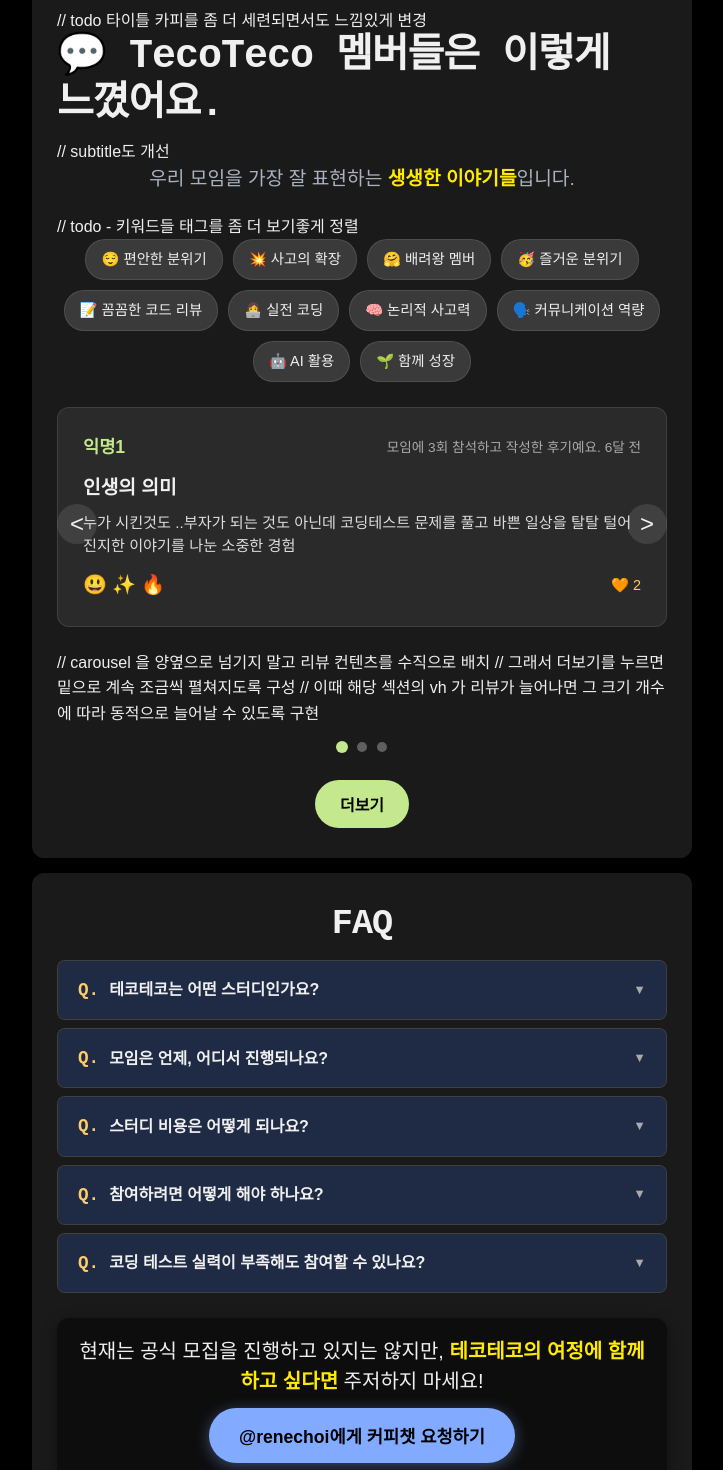
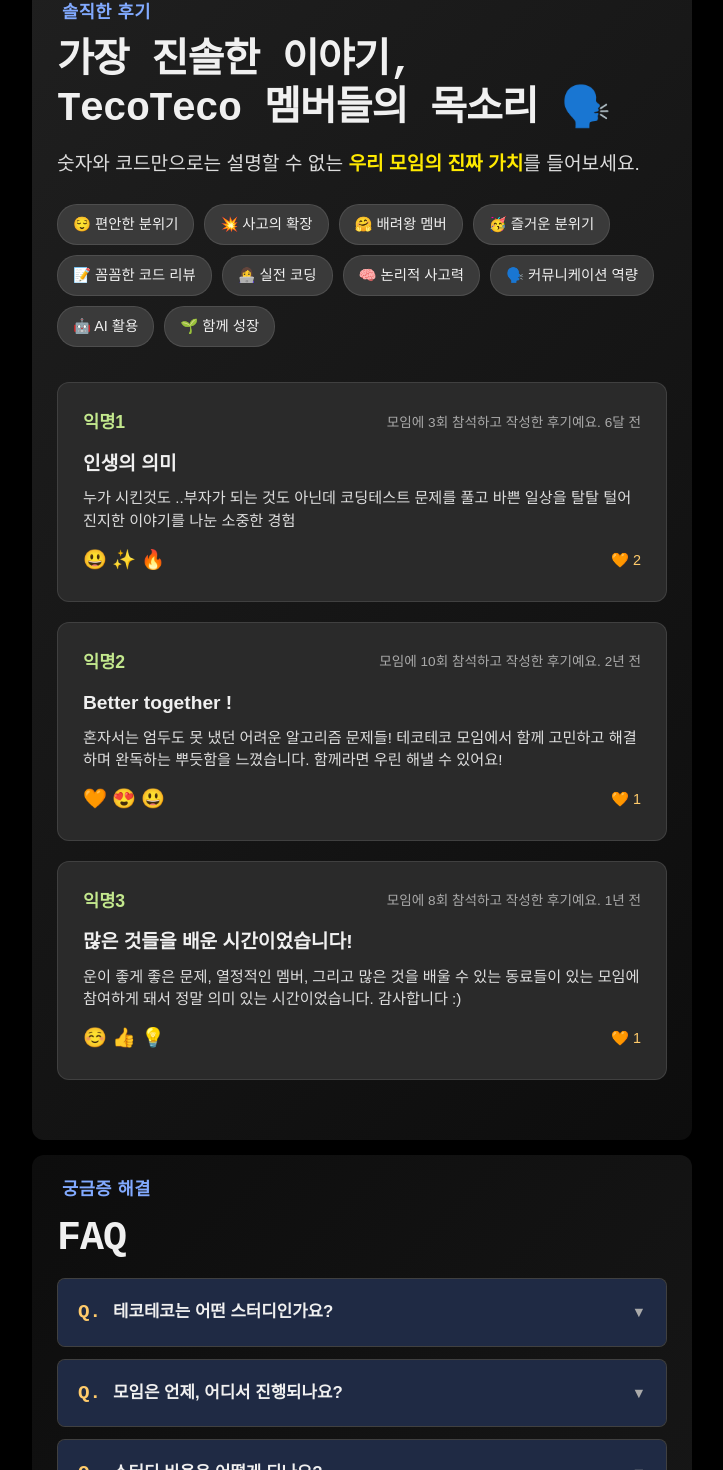
Before and after one commit to AsyncSite/web, a React (Create React App) app: page /web/tecoteco in a window 1280 px wide. Shown: the part 6385-7855 px from the top of the page, without its empty margins (278-1001 px from the left). Built offline with nearby package versions, Linux system fonts and the light colour scheme; a web font is replaced by a local one.

Commit message:
feat: review

```diff
--- a/src/pages/TecoTecoPage/sections/FaqJoinSection.css
+++ b/src/pages/TecoTecoPage/sections/FaqJoinSection.css
@@ -1,14 +1,49 @@
 /* src/pages/TecoTecoPage/sections/FaqJoinSection.css */
 
+.tecoteco-faq-join-section {
+    position: relative;
+    padding: 50px 30px 40px; /* 섹션 상단 여백 및 하단 여백 조정 */
+    margin-bottom: 25px; /* 다음 섹션과의 간격 */
+    background: linear-gradient(135deg, #0d0d0d, #1a1a1a); /* 배경 그라데이션 */
+    border-radius: 12px;
+    box-shadow: 0 8px 25px rgba(0, 0, 0, 0.5); /* 그림자 강화 */
+    text-align: left; /* 텍스트 왼쪽 정렬 */
+    min-height: auto; /* 내용에 따라 높이 자동 조절 */
+}
+
+.section-tag-header {
+    position: absolute;
+    top: 20px;
+    left: 30px;
+    font-size: 1.1rem;
+    font-weight: 600;
+    color: var(--color-secondary);
+    letter-spacing: 0.5px;
+    text-transform: uppercase;
+}
+
 .tecoteco-faq-join-section .section-title {
-    font-size: 2.2rem;
+    color: var(--color-text-primary);
+    font-size: 2.5rem; /* 기존 유지 */
+    margin-top: 30px; /* 태그 헤더 아래 여백 */
+    margin-bottom: 15px; /* 서브타이틀과의 여백 */
+    text-align: left; /* 왼쪽 정렬 */
+    display: block;
+}
+
+.tecoteco-faq-join-section .section-subtitle {
+    margin-bottom: 30px; /* FAQ 아이템 목록과의 간격 */
+    text-align: left; /* 왼쪽 정렬 */
+    color: var(--color-text-secondary);
+    font-size: 1.2rem;
+    line-height: 1.6;
 }
 
 .tecoteco-faq-items {
     margin-top: 15px;
     display: flex;
     flex-direction: column;
-    gap: 8px;
+    gap: 12px; /* FAQ 아이템 간 간격 */
 }
 
 .tecoteco-faq-item {
@@ -20,18 +55,18 @@
 }
 
 .tecoteco-faq-item.open {
-    border-color: #C3E88D;
+    border-color: var(--color-primary); /* 활성화 시 포인트 색상 */
     box-shadow: 0 0 15px rgba(195, 232, 141, 0.3);
 }
 
 .tecoteco-faq-question {
     display: flex;
     align-items: center;
-    padding: 15px 20px;
+    padding: 18px 20px; /* 패딩 조정 */
     background-color: #1f2a44;
     cursor: pointer;
     font-weight: 600;
-    color: #f0f0f0;
+    color: var(--color-text-primary);
     transition: background-color 0.2s ease;
 }
 
@@ -40,20 +75,20 @@
 }
 
 .tecoteco-faq-icon {
-    font-size: 1.1rem;
-    color: #ffcb6b;
-    margin-right: 10px;
+    font-size: 1.2rem; /* 아이콘 크기 조정 */
+    color: #ffcb6b; /* 주황-노랑 계열 */
+    margin-right: 12px; /* 마진 조정 */
     font-family: 'Source Code Pro', monospace;
 }
 
 .tecoteco-faq-question-text {
     flex-grow: 1;
-    font-size: 1rem;
+    font-size: 1.05rem; /* 폰트 크기 조정 */
 }
 
 .tecoteco-faq-toggle-icon {
-    font-size: 0.8rem;
-    color: #aaa;
+    font-size: 0.9rem; /* 아이콘 크기 조정 */
+    color: var(--color-text-muted);
     margin-left: 15px;
     transition: transform 0.2s ease;
 }
@@ -63,9 +98,9 @@
 }
 
 .tecoteco-faq-answer {
-    padding: 15px 20px 15px 45px;
+    padding: 15px 20px 15px 50px; /* 아이콘 패딩 고려 조정 */
     background-color: #2a2a2a;
-    color: #ddd;
+    color: var(--color-text-secondary);
     font-size: 0.95rem;
     line-height: 1.6;
     animation: fadeIn 0.3s ease-out;
@@ -83,63 +118,152 @@
     to { opacity: 1; transform: translateY(0); }
 }
 
+/* Join CTA Block 개선 */
 .join-cta-block {
     text-align: center;
-    margin-top: 25px;
-    padding: 18px;
-    background-color: #0d0d0d;
+    margin-top: 50px; /* FAQ 목록과의 간격 증가 */
+    padding: 30px; /* 패딩 증가 */
+    background: rgba(130, 170, 255, 0.1); /* 파란색 계열의 옅은 배경 */
+    border: 1px solid rgba(130, 170, 255, 0.3); /* 파란색 계열 테두리 */
     border-radius: 12px;
     box-shadow: 0 4px 15px rgba(0, 0, 0, 0.4);
+    display: flex; /* 내부 요소 정렬을 위해 flex 사용 */
+    flex-direction: column;
+    align-items: center;
+}
+
+.join-cta-title {
+    font-size: 1.8rem; /* 제목 크기 */
+    color: var(--color-secondary); /* 파란색 계열 */
+    margin-bottom: 15px;
+    font-weight: 700;
 }
 
 .join-cta-block .join-description {
-    font-size: 1.25rem;
-    margin-bottom: 12px;
-    line-height: 1.5;
+    font-size: 1.15rem; /* 설명 텍스트 크기 */
+    margin-bottom: 25px; /* 버튼과의 간격 */
+    line-height: 1.6;
+    color: var(--color-text-primary); /* 밝은 텍스트 색상 */
+}
+
+.join-cta-block .highlight {
+    color: var(--color-accent); /* 노란색 강조 */
 }
 
 .join-cta-block .join-contact-button {
-    background-color: #82AAFF;
+    background-color: var(--color-primary); /* 녹색 계열 버튼 */
     color: #000;
     border: none;
     border-radius: 50px;
-    padding: 15px 30px;
-    font-size: 1.1rem;
+    padding: 16px 35px; /* 패딩 증가 */
+    font-size: 1.2rem; /* 폰트 크기 증가 */
     font-weight: 700;
     cursor: pointer;
-    transition: background-color 0.3s ease, transform 0.3s ease, box-shadow 0.3s ease;
-    box-shadow: 0 3px 15px rgba(130, 170, 255, 0.4);
+    transition: all 0.3s ease;
+    box-shadow: 0 5px 20px rgba(195, 232, 141, 0.4); /* 녹색 계열 그림자 */
+    display: flex; /* 아이콘과 텍스트 중앙 정렬 */
+    align-items: center;
+    gap: 8px; /* 아이콘과 텍스트 사이 간격 */
 }
 
 .join-cta-block .join-contact-button:hover {
-    background-color: #6a95e7;
-    transform: translateY(-3px) scale(1.01);
-    box-shadow: 0 5px 20px rgba(130, 170, 255, 0.6);
+    background-color: #b5d97f; /* 호버 시 연한 녹색 */
+    transform: translateY(-5px) scale(1.02);
+    box-shadow: 0 8px 25px rgba(195, 232, 141, 0.6);
 }
 
 /* 반응형 디자인 */
 @media (max-width: 768px) {
+    .tecoteco-faq-join-section {
+        padding: 40px 20px 30px;
+    }
+    .section-tag-header {
+        top: 15px;
+        left: 20px;
+        font-size: 1rem;
+    }
     .tecoteco-faq-join-section .section-title {
-        font-size: 1.6rem;
+        font-size: 2.2rem;
+        margin-top: 25px;
+        margin-bottom: 12px;
+    }
+    .tecoteco-faq-join-section .section-subtitle {
+        font-size: 1rem;
+        margin-bottom: 20px;
+    }
+    .tecoteco-faq-question {
+        padding: 15px 18px;
     }
     .tecoteco-faq-question-text {
         font-size: 0.95rem;
+    }
+    .tecoteco-faq-icon {
+        font-size: 1.1rem;
+        margin-right: 10px;
+    }
+    .tecoteco-faq-answer {
+        padding: 12px 18px 12px 45px;
+        font-size: 0.9rem;
+    }
+    .join-cta-block {
+        margin-top: 40px;
+        padding: 25px;
+    }
+    .join-cta-title {
+        font-size: 1.5rem;
+    }
+    .join-cta-block .join-description {
+        font-size: 1rem;
+        margin-bottom: 20px;
+    }
+    .join-cta-block .join-contact-button {
+        padding: 14px 30px;
+        font-size: 1.1rem;
+    }
+}
+
+@media (max-width: 480px) {
+    .tecoteco-faq-join-section {
+        padding: 30px 15px 25px;
+    }
+    .section-tag-header {
+        top: 10px;
+        left: 15px;
+        font-size: 0.9rem;
+    }
+    .tecoteco-faq-join-section .section-title {
+        font-size: 1.8rem;
+        margin-top: 20px;
+        margin-bottom: 10px;
+    }
+    .tecoteco-faq-join-section .section-subtitle {
+        font-size: 0.9rem;
+        margin-bottom: 15px;
+    }
+    .tecoteco-faq-question {
+        padding: 12px 15px;
+    }
+    .tecoteco-faq-question-text {
+        font-size: 0.9rem;
     }
     .tecoteco-faq-icon {
         font-size: 1rem;
         margin-right: 8px;
     }
     .tecoteco-faq-answer {
-        padding: 12px 15px 12px 38px;
-        font-size: 0.9rem;
+        padding: 10px 15px 10px 40px;
+        font-size: 0.85rem;
     }
     .join-cta-block {
-        padding: 15px;
-        margin-top: 20px;
+        margin-top: 30px;
+        padding: 20px;
+    }
+    .join-cta-title {
+        font-size: 1.3rem;
     }
     .join-cta-block .join-description {
-        font-size: 1.1rem;
-        margin-bottom: 12px;
+        font-size: 0.9rem;
+        margin-bottom: 15px;
     }
     .join-cta-block .join-contact-button {
         padding: 12px 25px;
--- a/src/pages/TecoTecoPage/sections/FaqJoinSection.tsx
+++ b/src/pages/TecoTecoPage/sections/FaqJoinSection.tsx
@@ -1,7 +1,7 @@
 // src/pages/TecoTecoPage/sections/FaqJoinSection.tsx
 import React, { useState } from 'react';
-import { tecotecoFaqs } from '../utils/constants';
-import './FaqJoinSection.css';
+import { tecotecoFaqs } from '../utils/constants'; //
+import './FaqJoinSection.css'; //
 
 export const FaqJoinSection: React.FC = () => {
     const [openFaqId, setOpenFaqId] = useState<number | null>(null);
@@ -12,7 +12,11 @@ export const FaqJoinSection: React.FC = () => {
 
     return (
         <section className="tecoteco-faq-join-section">
-            <h2 className="section-title">FAQ </h2>
+            <div className="section-tag-header">궁금증 해결</div>
+            <h2 className="section-title">
+                FAQ
+            </h2>
+
 
             <div className="tecoteco-faq-items">
                 {tecotecoFaqs.map(faq => (
@@ -41,12 +45,13 @@ export const FaqJoinSection: React.FC = () => {
                     </div>
                 ))}
             </div>
+
             <div className="join-cta-block">
+                <h3 className="join-cta-title">TecoTeco, 당신의 합류를 기다려요!</h3>
                 <p className="join-description">
-                    현재는 공식 모집을 진행하고 있지는 않지만, <span className="highlight">테코테코의 여정에 함께하고 싶다면</span> 주저하지 마세요!
                 </p>
-                <button className="join-contact-button" onClick={() => alert('renechoi에게 커피챗 요청!')}>
-                    @renechoi에게 커피챗 요청하기
+                <button className="join-contact-button" onClick={() => alert('@renechoi에게 커피챗 요청!')}>
+                    @renechoi에게 커피챗 요청하기 ☕
                 </button>
             </div>
         </section>
--- a/src/pages/TecoTecoPage/sections/ReviewsSection.css
+++ b/src/pages/TecoTecoPage/sections/ReviewsSection.css
@@ -2,15 +2,50 @@
 
 .tecoteco-reviews-section {
     position: relative;
-    padding-bottom: 40px;
+    padding: 50px 30px 40px; /* 섹션 상단 여백 및 하단 여백 조정 */
+    margin-bottom: 25px; /* 다음 섹션과의 간격 */
+    background: linear-gradient(135deg, #1f1f1f, #0d0d0d); /* 배경 그라데이션 */
+    border-radius: 12px;
+    box-shadow: 0 8px 25px rgba(0, 0, 0, 0.5); /* 그림자 강화 */
+    text-align: left; /* 텍스트 왼쪽 정렬 */
+    min-height: auto; /* 내용에 따라 높이 자동 조절 */
+}
+
+.section-tag-header {
+    position: absolute;
+    top: 20px;
+    left: 30px;
+    font-size: 1.1rem;
+    font-weight: 600;
+    color: var(--color-secondary);
+    letter-spacing: 0.5px;
+    text-transform: uppercase;
+}
+
+.tecoteco-reviews-section .section-title {
+    color: var(--color-text-primary);
+    font-size: 2.5rem; /* 기존 유지 */
+    margin-top: 30px; /* 태그 헤더 아래 여백 */
+    margin-bottom: 15px; /* 서브타이틀과의 여백 */
+    text-align: left; /* 왼쪽 정렬 */
+    display: block;
+}
+
+.tecoteco-reviews-section .section-subtitle {
+    margin-bottom: 25px; /* 키워드 리스트와의 여백 */
+    text-align: left; /* 왼쪽 정렬 */
+    color: var(--color-text-secondary);
+    font-size: 1.2rem;
+    line-height: 1.6;
 }
 
 .tecoteco-keywords-list {
     display: flex;
     flex-wrap: wrap;
-    justify-content: center;
+    justify-content: flex-start; /* 왼쪽 정렬 */
     gap: 10px;
-    margin-bottom: 25px;
+    margin-bottom: 35px; /* 리뷰 그리드와의 간격 */
+    padding-left: 0; /* 필요시 조정 */
 }
 
 .tecoteco-keyword-tag {
@@ -21,34 +56,21 @@
     font-size: 0.9rem;
     font-weight: 500;
     border: 1px solid rgba(255, 255, 255, 0.1);
-    transition: background-color 0.2s ease;
+    transition: background-color 0.2s ease, transform 0.2s ease, border-color 0.2s ease;
 }
 
 .tecoteco-keyword-tag:hover {
     background-color: #4a4a4a;
+    transform: translateY(-3px);
+    border-color: var(--color-primary); /* 호버 시 포인트 색상 */
 }
 
-.tecoteco-carousel-container {
-    position: relative;
-    display: flex;
-    align-items: center;
-    justify-content: center;
-    width: 100%;
-    margin-bottom: 8px;
-}
-
-.tecoteco-reviews-carousel-wrapper {
-    overflow: hidden;
-    width: 100%;
-    margin: 0 auto;
-    position: relative;
-}
-
-.tecoteco-reviews-list {
-    display: flex;
-    transition: transform 0.5s ease-in-out;
-    width: calc(100% * var(--total-reviews, 1)); /* JS에서 --total-reviews 변수 설정 필요 */
-    padding-bottom: 15px;
+.tecoteco-reviews-grid { /* 캐러셀 대신 사용할 그리드 컨테이너 */
+    display: grid;
+    grid-template-columns: repeat(auto-fit, minmax(300px, 1fr)); /* 반응형 그리드 */
+    gap: 20px; /* 리뷰 카드 간 간격 */
+    margin-bottom: 30px; /* '더보기' 버튼과의 간격 */
+    transition: grid-template-rows 0.5s ease-out; /* 그리드 높이 변화 애니메이션 */
 }
 
 .tecoteco-review-card {
@@ -56,21 +78,17 @@
     border: 1px solid rgba(255, 255, 255, 0.1);
     border-radius: 12px;
     padding: 25px;
-    flex-shrink: 0;
-    width: 100%;
     display: flex;
     flex-direction: column;
-    transition: transform 0.2s ease, box-shadow 0.2s ease;
+    transition: transform 0.2s ease, box-shadow 0.2s ease, background-color 0.2s ease;
     box-sizing: border-box;
-}
-
-.tecoteco-reviews-list .tecoteco-review-card:not(:last-child) {
-    margin-right: 20px;
+    height: 100%; /* 그리드 아이템 높이 균등하게 */
 }
 
 .tecoteco-review-card:hover {
     transform: translateY(-5px);
-    box-shadow: 0 5px 20px rgba(0, 0, 0, 0.4);
+    box-shadow: 0 8px 25px rgba(0, 0, 0, 0.4);
+    background-color: #2e2e2e;
 }
 
 .tecoteco-review-header {
@@ -82,27 +100,27 @@
 
 .tecoteco-reviewer-name {
     font-weight: 600;
-    color: #C3E88D;
+    color: var(--color-primary); /* 포인트 색상 사용 */
     font-size: 1.1rem;
 }
 
 .tecoteco-review-meta {
     font-size: 0.85rem;
-    color: #aaa;
+    color: var(--color-text-muted);
 }
 
 .tecoteco-review-title {
     font-size: 1.2rem;
     font-weight: 600;
-    color: #f0f0f0;
+    color: var(--color-text-primary);
     margin-bottom: 8px;
 }
 
 .tecoteco-review-content {
     font-size: 0.95rem;
-    color: #ddd;
+    color: var(--color-text-secondary);
     line-height: 1.5;
-    flex-grow: 1;
+    flex-grow: 1; /* 내용이 길어져도 카드 하단 정렬 유지 */
     margin-bottom: 12px;
 }
 
@@ -110,7 +128,7 @@
     display: flex;
     justify-content: space-between;
     align-items: center;
-    margin-top: auto;
+    margin-top: auto; /* 푸터가 항상 카드 하단에 위치하도록 */
 }
 
 .tecoteco-review-emojis span {
@@ -120,71 +138,17 @@
 
 .tecoteco-review-likes {
     font-size: 0.9rem;
-    color: #ffcb6b;
+    color: #ffcb6b; /* 주황-노랑 계열 */
     font-weight: 500;
-}
-
-.carousel-nav-button {
-    background-color: rgba(255, 255, 255, 0.1);
-    color: #f0f0f0;
-    border: none;
-    border-radius: 50%;
-    width: 40px;
-    height: 40px;
-    font-size: 1.5rem;
-    cursor: pointer;
-    display: flex;
-    justify-content: center;
-    align-items: center;
-    position: absolute;
-    top: 50%;
-    transform: translateY(-50%);
-    z-index: 10;
-    transition: background-color 0.3s ease, color 0.3s ease;
-}
-
-.carousel-nav-button.prev {
-    left: 0px;
-}
-
-.carousel-nav-button.next {
-    right: 0px;
-}
-
-.carousel-nav-button:hover {
-    background-color: #C3E88D;
-    color: #000;
-}
-
-.carousel-indicators {
-    text-align: center;
-    margin-top: 8px;
-    margin-bottom: 20px;
-}
-
-.indicator-dot {
-    display: inline-block;
-    width: 10px;
-    height: 10px;
-    background-color: rgba(255, 255, 255, 0.3);
-    border-radius: 50%;
-    margin: 0 5px;
-    cursor: pointer;
-    transition: background-color 0.3s ease, transform 0.2s ease;
-}
-
-.indicator-dot.active {
-    background-color: #C3E88D;
-    transform: scale(1.2);
 }
 
 .tecoteco-view-all-reviews-wrapper {
     text-align: center;
-    margin-top: 20px;
+    margin-top: 20px; /* 리뷰 그리드와의 간격 */
 }
 
 .tecoteco-view-all-reviews-button {
-    background-color: #C3E88D;
+    background-color: var(--color-primary);
     color: #000;
     border: none;
     border-radius: 25px;
@@ -192,21 +156,45 @@
     font-size: 1rem;
     font-weight: 600;
     cursor: pointer;
-    transition: background-color 0.2s ease, transform 0.2s ease;
+    transition: background-color 0.2s ease, transform 0.2s ease, box-shadow 0.2s ease;
+    box-shadow: 0 3px 10px rgba(0, 0, 0, 0.2);
 }
 
 .tecoteco-view-all-reviews-button:hover {
-    background-color: #b5d97f;
-    transform: translateY(-2px);
-    box-shadow: 0 3px 10px rgba(0, 0, 0, 0.2);
+    background-color: #b5d97f; /* 연한 녹색 */
+    transform: translateY(-3px);
+    box-shadow: 0 5px 15px rgba(0, 0, 0, 0.3);
 }
 
 /* 반응형 디자인 */
 @media (max-width: 768px) {
     .tecoteco-reviews-section {
-        padding-bottom: 30px;
+        padding: 40px 20px 30px;
     }
-    .tecoteco-reviews-list {
+    .section-tag-header {
+        top: 15px;
+        left: 20px;
+        font-size: 1rem;
+    }
+    .tecoteco-reviews-section .section-title {
+        font-size: 2.2rem;
+        margin-top: 25px;
+        margin-bottom: 12px;
+    }
+    .tecoteco-reviews-section .section-subtitle {
+        font-size: 1rem;
+        margin-bottom: 20px;
+    }
+    .tecoteco-keywords-list {
+        justify-content: center; /* 모바일에서 중앙 정렬 */
+        margin-bottom: 25px;
+    }
+    .tecoteco-keyword-tag {
+        padding: 6px 12px;
+        font-size: 0.85rem;
+    }
+    .tecoteco-reviews-grid {
+        grid-template-columns: 1fr; /* 모바일에서 한 줄에 하나씩 */
         gap: 15px;
     }
     .tecoteco-review-card {
@@ -224,29 +212,6 @@
     .tecoteco-review-meta {
         font-size: 0.8rem;
     }
-    .tecoteco-carousel-container {
-        margin-bottom: 5px;
-    }
-    .carousel-nav-button {
-        width: 30px;
-        height: 30px;
-        font-size: 1.2rem;
-    }
-    .carousel-nav-button.prev {
-        left: 0px;
-    }
-    .carousel-nav-button.next {
-        right: 0px;
-    }
-    .carousel-indicators {
-        margin-top: 5px;
-        margin-bottom: 10px;
-    }
-    .indicator-dot {
-        width: 8px;
-        height: 8px;
-        margin: 0 4px;
-    }
     .tecoteco-view-all-reviews-button {
         padding: 10px 20px;
         font-size: 0.95rem;
@@ -254,15 +219,33 @@
 }
 
 @media (max-width: 480px) {
-    .carousel-nav-button {
-        width: 28px;
-        height: 28px;
+    .tecoteco-reviews-section {
+        padding: 30px 15px 25px;
+    }
+    .section-tag-header {
+        top: 10px;
+        left: 15px;
+        font-size: 0.9rem;
+    }
+    .tecoteco-reviews-section .section-title {
+        font-size: 1.8rem;
+        margin-top: 20px;
+        margin-bottom: 10px;
+    }
+    .tecoteco-reviews-section .section-subtitle {
+        font-size: 0.9rem;
+        margin-bottom: 15px;
+    }
+    .tecoteco-keyword-tag {
+        font-size: 0.8rem;
+    }
+    .tecoteco-review-card {
+        padding: 15px;
+    }
+    .tecoteco-review-title {
         font-size: 1rem;
     }
-    .carousel-nav-button.prev {
-        left: -5px;
-    }
-    .carousel-nav-button.next {
-        right: -5px;
+    .tecoteco-review-content {
+        font-size: 0.85rem;
     }
 }
--- a/src/pages/TecoTecoPage/sections/ReviewsSection.tsx
+++ b/src/pages/TecoTecoPage/sections/ReviewsSection.tsx
@@ -1,5 +1,5 @@
 // src/pages/TecoTecoPage/sections/ReviewsSection.tsx
-import React, {Fragment, useState} from 'react';
+import React, { useState, useEffect, useRef } from 'react';
 import { tecotecoKeywords, tecotecoReviews } from '../utils/constants';
 import { Review } from '../utils/types';
 import './ReviewsSection.css';
@@ -24,34 +24,34 @@ const ReviewCard: React.FC<{ review: Review }> = ({ review }) => (
 );
 
 export const ReviewsSection: React.FC = () => {
-    const [currentReviewIndex, setCurrentReviewIndex] = useState(0);
+    const [visibleReviewsCount, setVisibleReviewsCount] = useState(3); // 초기 3개만 표시
+    const [allReviewsVisible, setAllReviewsVisible] = useState(false); // '더보기' 버튼 상태
+    const sectionRef = useRef<HTMLElement>(null); // 섹션 전체를 참조
 
-    const goToNextReview = () => {
-        setCurrentReviewIndex((prevIndex) =>
-            (prevIndex + 1) % tecotecoReviews.length
-        );
+    const handleViewMore = () => {
+        setAllReviewsVisible(true);
+        setVisibleReviewsCount(tecotecoReviews.length);
     };
 
-    const goToPrevReview = () => {
-        setCurrentReviewIndex((prevIndex) =>
-            (prevIndex - 1 + tecotecoReviews.length) % tecotecoReviews.length
-        );
-    };
-
-    const goToReview = (index: number) => {
-        setCurrentReviewIndex(index);
-    };
+    // 섹션 높이 동적 조절을 위한 useEffect
+    useEffect(() => {
+        if (sectionRef.current) {
+            // 리뷰가 추가되거나 줄어들 때마다 스크롤바가 필요 없도록 min-height를 자동으로 조절합니다.
+            // 여기서는 CSS Transition으로 처리하므로, 직접적인 height 조작은 피합니다.
+            // 대신, CSS에서 `grid-auto-rows`나 `flex-grow` 등을 활용하여 자연스럽게 늘어나도록 합니다.
+        }
+    }, [visibleReviewsCount]);
 
     return (
-        <section className="tecoteco-reviews-section">
-            // todo 타이틀 카피를 좀 더 세련되면서도 느낌있게 변경
-            <h2 className="section-title">💬 TecoTeco 멤버들은 이렇게 느꼈어요.</h2>
-            // subtitle도 개선
+        <section className="tecoteco-reviews-section" ref={sectionRef}>
+            <div className="section-tag-header">솔직한 후기</div>
+            <h2 className="section-title">
+                가장 진솔한 이야기, <br/> TecoTeco 멤버들의 목소리 🗣️
+            </h2>
             <p className="section-subtitle">
-                우리 모임을 가장 잘 표현하는 <span className="highlight">생생한 이야기들</span>입니다.
+                숫자와 코드만으로는 설명할 수 없는 <span className="highlight">우리 모임의 진짜 가치</span>를 들어보세요.
             </p>
 
-            // todo - 키워드들 태그를 좀 더 보기좋게 정렬
             <div className="tecoteco-keywords-list">
                 {tecotecoKeywords.map((keyword, index) => (
                     <span key={index} className="tecoteco-keyword-tag">
@@ -59,39 +59,20 @@ export const ReviewsSection: React.FC = () => {
                     </span>
                 ))}
             </div>
-            <div className="tecoteco-carousel-container">
-                <button className="carousel-nav-button prev" onClick={goToPrevReview}>
-                    &lt;
-                </button>
-                <div className="tecoteco-reviews-carousel-wrapper">
-                    <div
-                        className="tecoteco-reviews-list"
-                        style={{ transform: `translateX(-${currentReviewIndex * 100}%)` }}
-                    >
-                        {tecotecoReviews.map((review, index) => (
-                            <ReviewCard key={index} review={review} />
-                        ))}
-                    </div>
-                </div>
-                <button className="carousel-nav-button next" onClick={goToNextReview}>
-                    &gt;
-                </button>
-            </div>
-            // carousel 을 양옆으로 넘기지 말고 리뷰 컨텐츠를 수직으로 배치
-            // 그래서 더보기를 누르면 밑으로 계속 조금씩 펼쳐지도록 구성
-            // 이때 해당 섹션의 vh 가 리뷰가 늘어나면 그 크기 개수에 따라 동적으로 늘어날 수 있도록 구현
-            <div className="carousel-indicators">
-                {tecotecoReviews.map((_, index) => (
-                    <span
-                        key={index}
-                        className={`indicator-dot ${currentReviewIndex === index ? 'active' : ''}`}
-                        onClick={() => goToReview(index)}
-                    ></span>
+
+            <div className="tecoteco-reviews-grid"> {/* 새로운 그리드 컨테이너 */}
+                {tecotecoReviews.slice(0, visibleReviewsCount).map((review, index) => (
+                    <ReviewCard key={index} review={review} />
                 ))}
             </div>
-            <div className="tecoteco-view-all-reviews-wrapper">
-                <button className="tecoteco-view-all-reviews-button">더보기 </button>
-            </div>
+
+            {!allReviewsVisible && visibleReviewsCount < tecotecoReviews.length && (
+                <div className="tecoteco-view-all-reviews-wrapper">
+                    <button className="tecoteco-view-all-reviews-button" onClick={handleViewMore}>
+                        후기 전체 보기 ({tecotecoReviews.length}개)
+                    </button>
+                </div>
+            )}
         </section>
     );
 };
```
